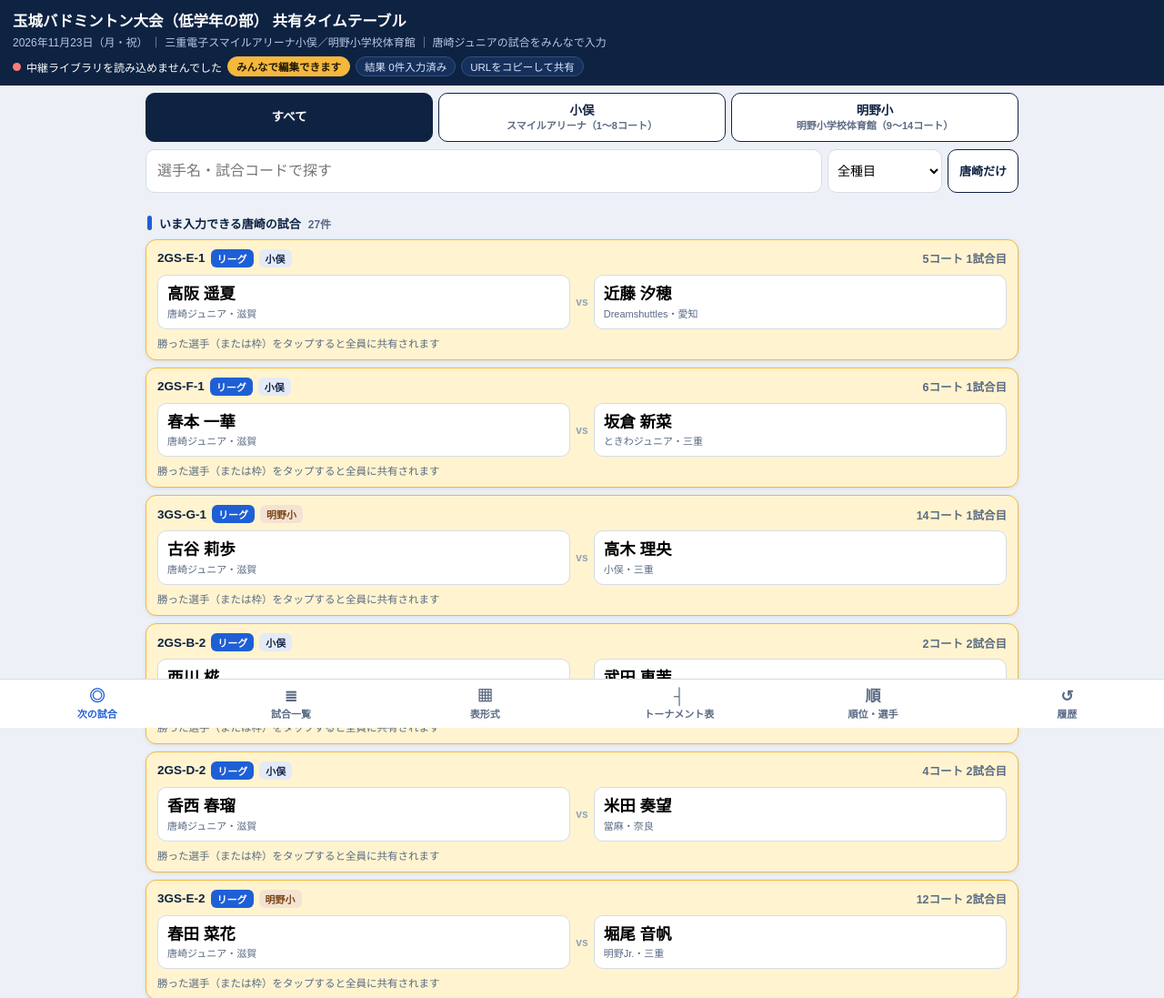
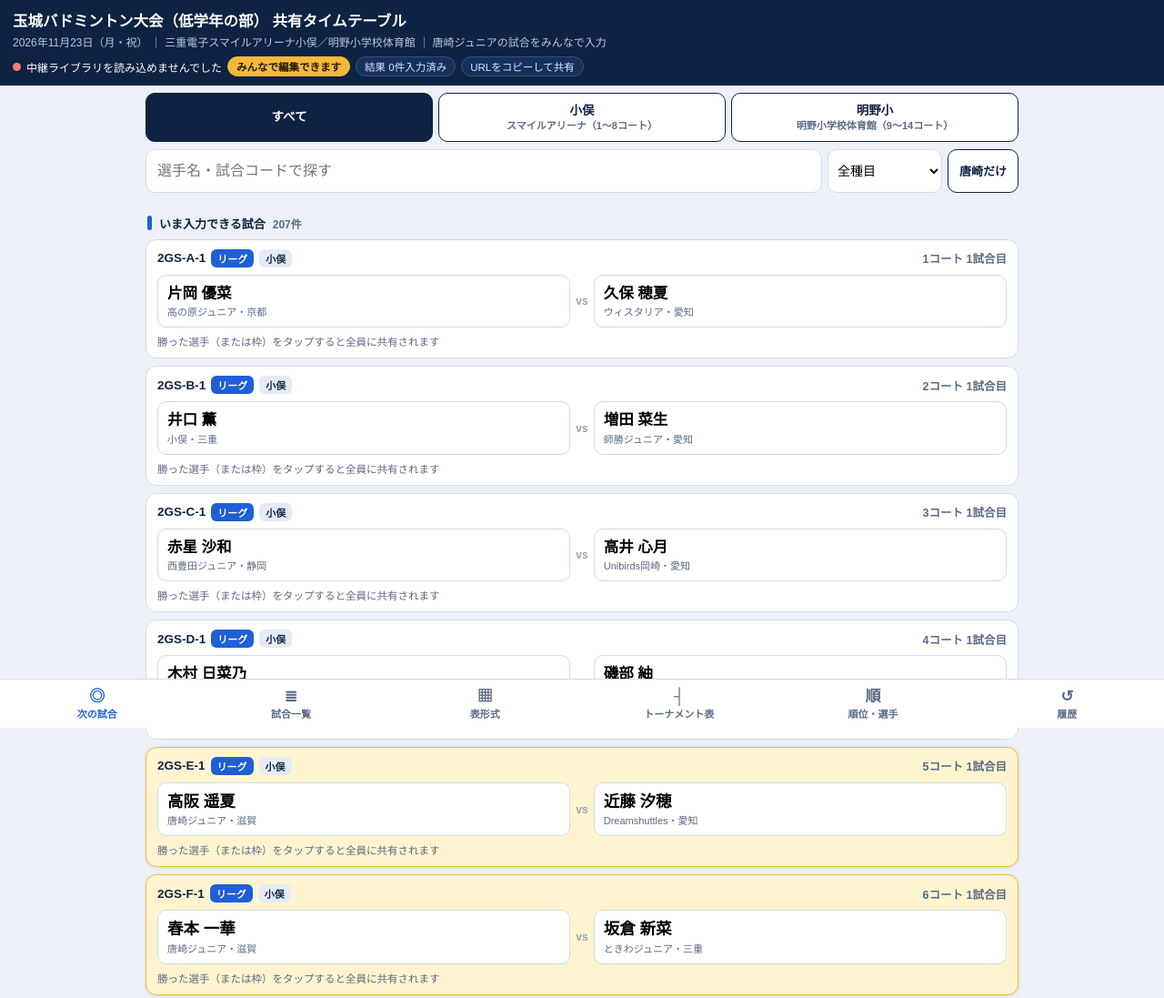
Before and after one commit to mugiodas/karasaki_Games, a plain HTML site: page timetable/index.html in a window 1280 px wide. Shown: the top 1097 px of the page at 91% size. Drawn offline with Linux system fonts and the light colour scheme.

Commit message:
次の試合タブを唐崎だけ切替に連動（全試合を何試合目→コート順に表示）

```diff
--- a/timetable/index.html
+++ b/timetable/index.html
@@ -531,21 +531,21 @@ function viewNext(res, flags){
   DATA.matches.forEach(function(m){
     var fl = flags[m.code];
     if (!matchHit(m, fl)) return;
-    if (!fl.kz && !fl.poss) return;
-    if (fl.rm.decided !== null){ if (fl.kz) done.push(m); return; }
-    if (fl.kz && inputReady(m, fl)) ready.push(m); else upcoming.push(m);
+    if (fl.rm.decided !== null){ done.push(m); return; }
+    if (inputReady(m, fl)) ready.push(m); else upcoming.push(m);
   });
   ready.sort(byFlow); upcoming.sort(byFlow);
   done.sort(function(a, b){ return byFlow(b, a); });
+  var who = App.karaOnly ? "唐崎の" : "";
   var h = "";
-  h += '<div class="sec">いま入力できる唐崎の試合<span class="cnt">' + ready.length + '件</span></div>';
+  h += '<div class="sec">いま入力できる' + who + '試合<span class="cnt">' + ready.length + '件</span></div>';
   h += ready.length ? ready.map(function(m){ return cardHtml(m, flags[m.code], true); }).join("") : '<div class="empty">いま入力できる試合はありません</div>';
   if (upcoming.length){
-    h += '<div class="sec">唐崎のこれからの試合<span class="cnt">相手や順位が決まると入力できるようになります</span></div>';
+    h += '<div class="sec">' + who + 'これからの試合<span class="cnt">相手や順位が決まると入力できるようになります</span></div>';
     h += upcoming.map(function(m){ return cardHtml(m, flags[m.code], false); }).join("");
   }
   if (done.length){
-    h += '<div class="sec">終わった唐崎の試合</div>';
+    h += '<div class="sec">終わった' + who + '試合</div>';
     h += done.map(function(m){ return cardHtml(m, flags[m.code], false); }).join("");
   }
   return h;
```
